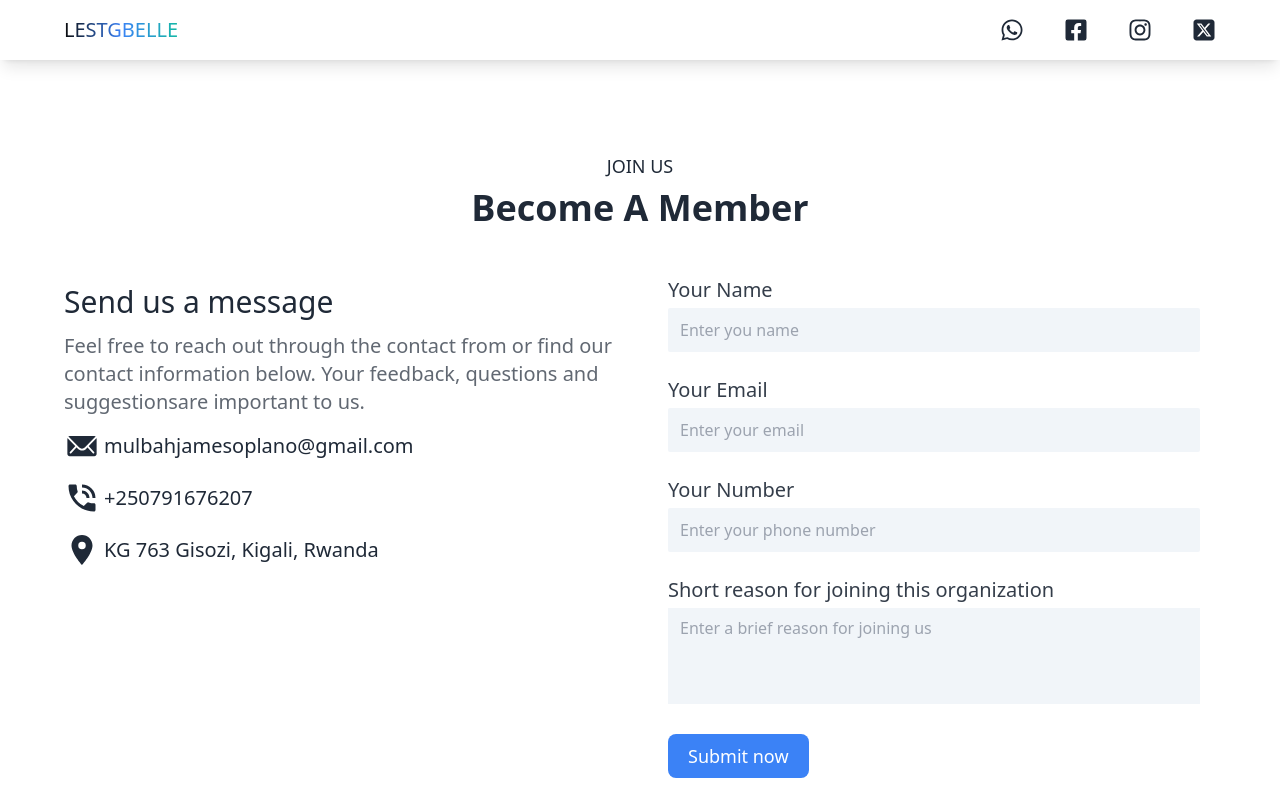
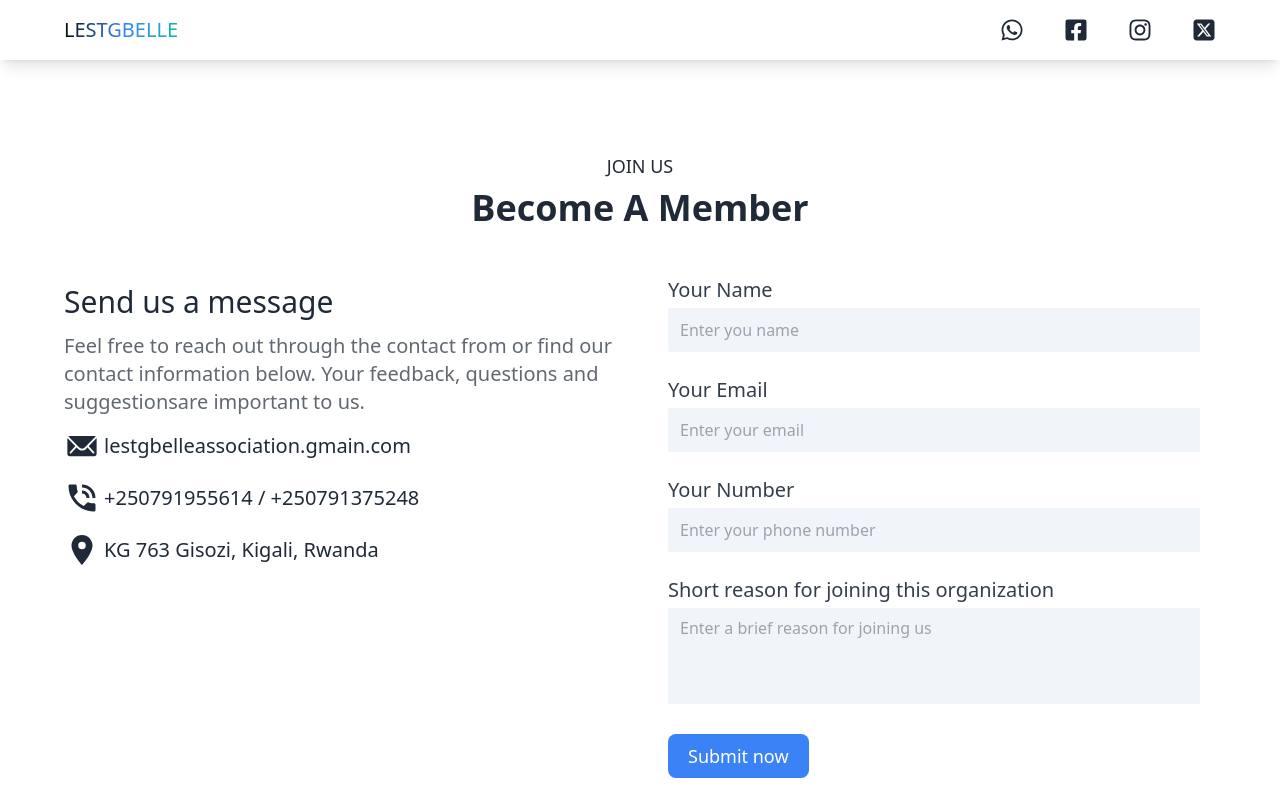
Before and after one commit to mulbahoplanojames/Lest-Gbelle-Weekly-Dew-Payment-And-Records-Collection, a React (Vite) app: page /form in a window 1280 px wide. Shown: the top 800 px of the page. Built offline with nearby package versions, Linux system fonts and the light colour scheme.

Commit message:
Added a form component and create seperate components for the input field and textArea

```diff
--- a/src/Pages/Form/MemberForm.jsx
+++ b/src/Pages/Form/MemberForm.jsx
@@ -15,7 +15,7 @@ const MemberForm = () => {
 		setResult("Sending....");
 		const formData = new FormData(event.target);
 
-		formData.append("access_key", "562d6485-71c4-4390-9184-2c1cf99e08b5");
+		formData.append("access_key", "93fc889b-9678-48a6-be6d-2ec0f6b85731");
 
 		const res = await fetch("https://api.web3forms.com/submit", {
 			method: "POST",
@@ -57,11 +57,11 @@ const MemberForm = () => {
 						<p className='text-xl pb-3 opacity-70'>{FORM_TEXT}</p>
 						<p className='text-xl pb-4 flex items-center gap-x-1'>
 							<IoIosMail className='text-4xl text-1' />
-							mulbahjamesoplano@gmail.com
+							lestgbelleassociation.gmain.com
 						</p>
 						<p className='text-xl pb-4 flex items-center gap-x-1'>
 							<MdPhoneInTalk className='text-4xl text-1' />
-							+250791676207
+							+250791955614 / +250791375248
 						</p>
 						<p className='text-xl pb-4 flex items-center gap-x-1'>
 							<MdLocationOn className='text-4xl text-1' />
```
